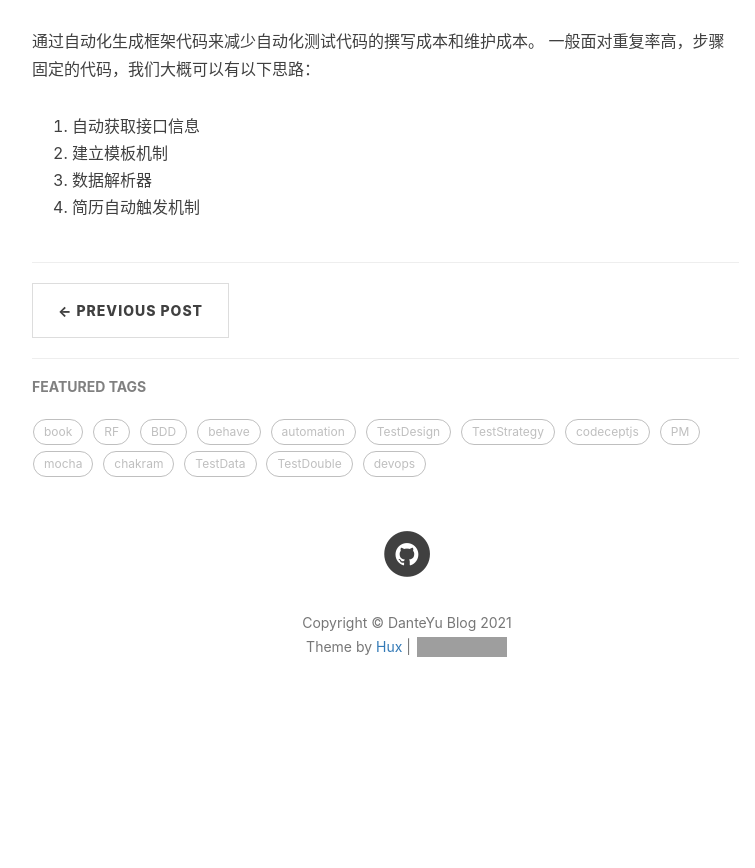
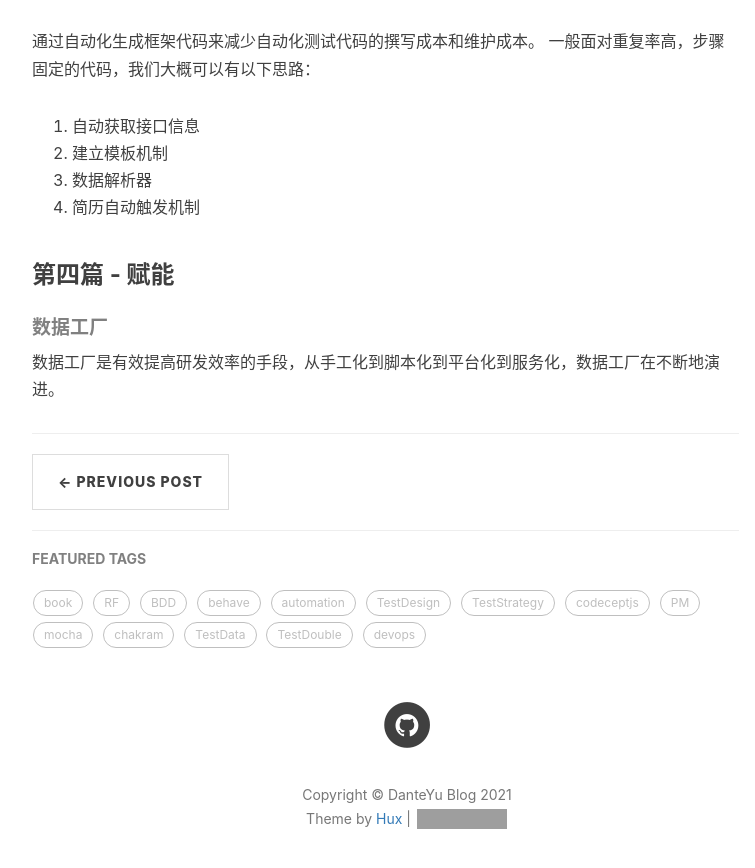
Before and after one commit to DanteYu/DanteYu.github.io, a Jekyll site: the page built from _posts/2021-07-10-ele质量体系搭建读书笔记.markdown, in a window 1280 px wide and 900 px high, scrolled down 3820 px. Shown: the top 868 px of the window, without its empty margins (233-988 px from the left). Built offline with Jekyll 4.4.1, drawn with Linux system fonts in a browser that asks for light colours; nearby versions of some CDN libraries; comment, search, counter and statistics services are not loaded; before the commit the page ends 4571 px from its top, so only the background shows below that; grey boxes are pictures that could not be loaded.

Commit message:
update article

```diff
--- a/_posts/2021-07-10-ele质量体系搭建读书笔记.markdown
+++ b/_posts/2021-07-10-ele质量体系搭建读书笔记.markdown
@@ -124,3 +124,10 @@ tags:
 2. 建立模板机制
 3. 数据解析器
 4. 简历自动触发机制
+
+
+### 第四篇 - 赋能
+
+##### 数据工厂
+
+数据工厂是有效提高研发效率的手段，从手工化到脚本化到平台化到服务化，数据工厂在不断地演进。
```
